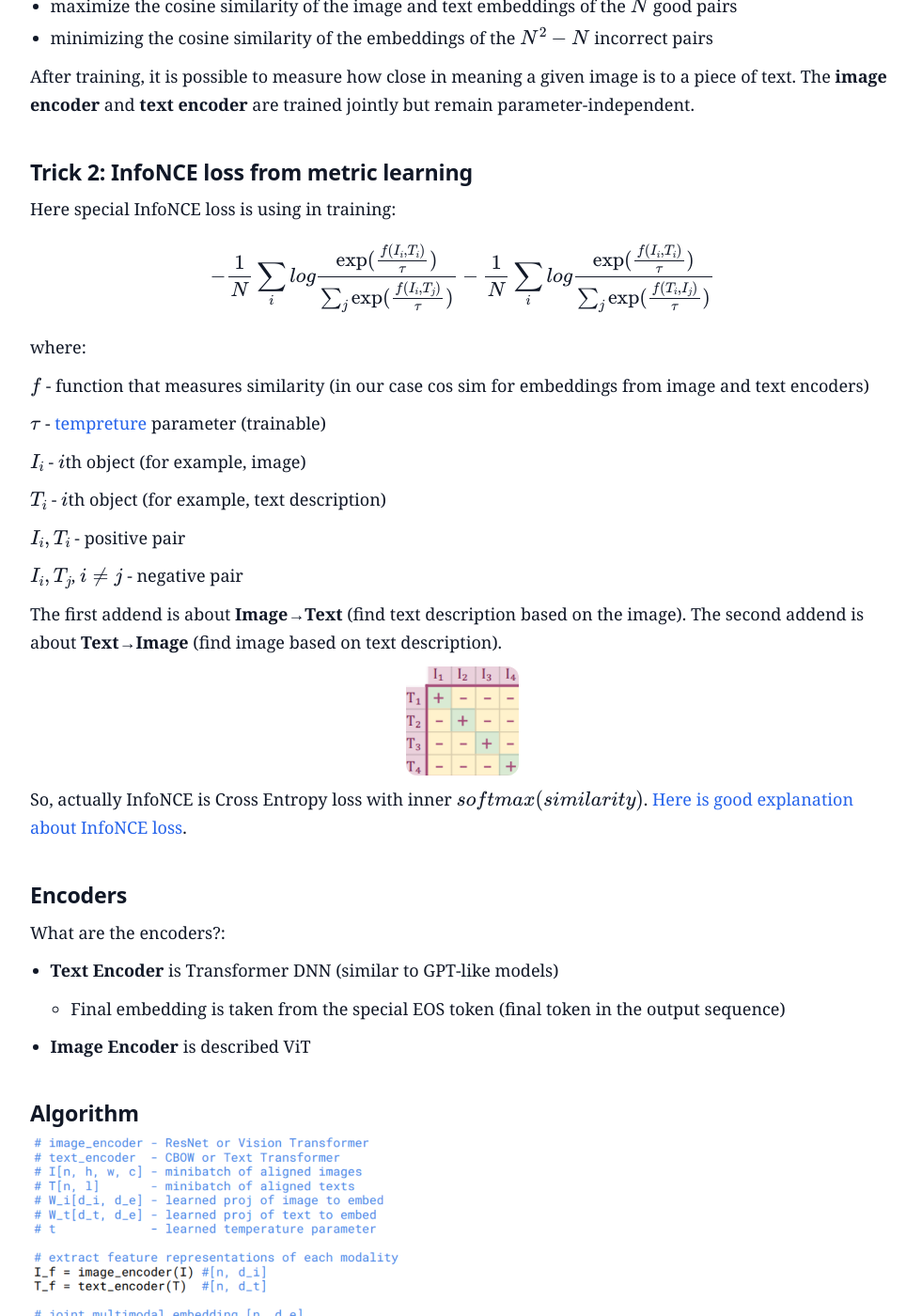
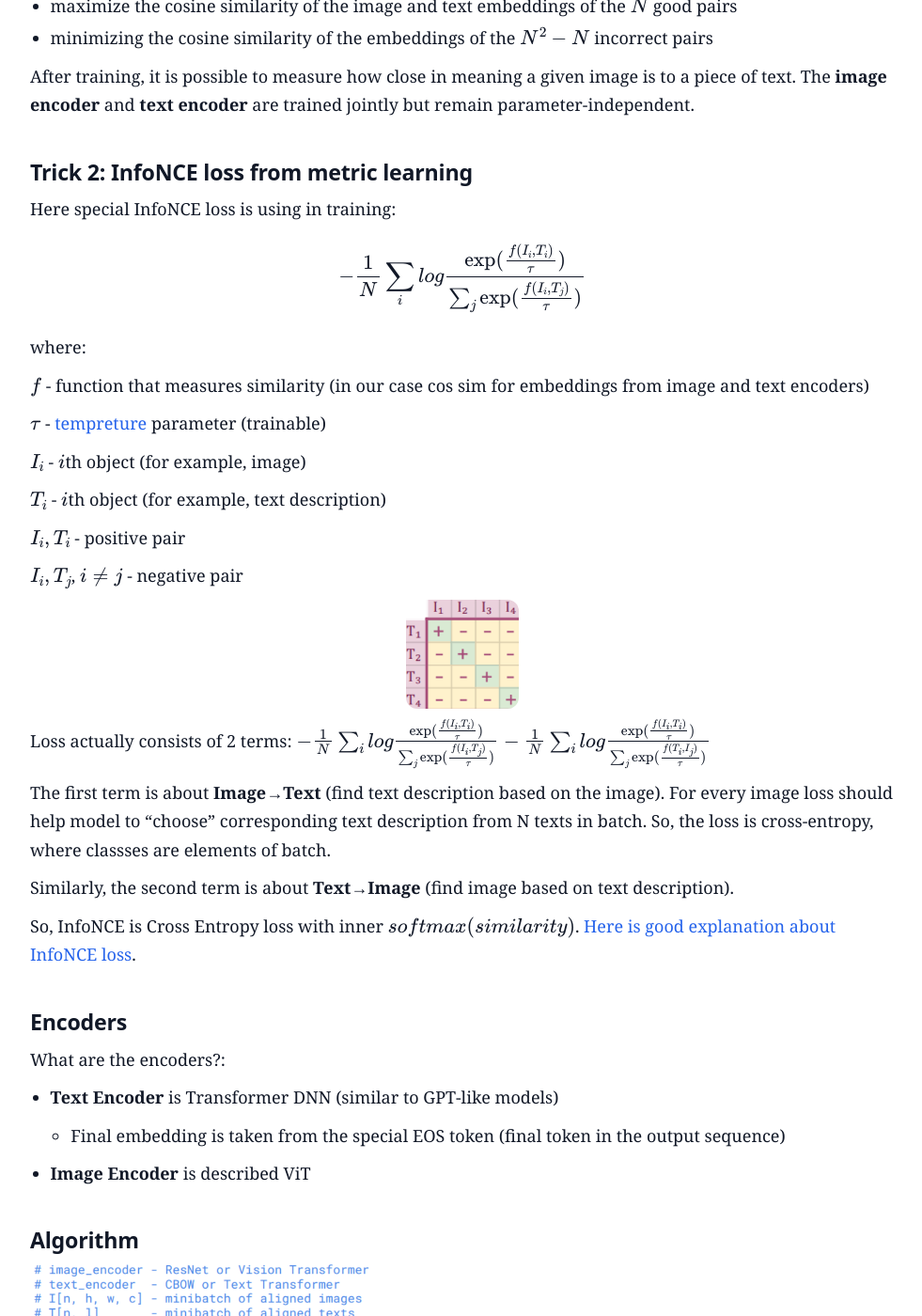
Before and after one commit to kuzudev/kuzudev.github.io, a Jekyll site: the page built from articles/clip.md, in a window 1280 px wide and 1400 px high, scrolled down 1477 px. Shown: the whole window at 94% size, without its empty margins (148-1129 px from the left). Built offline with Jekyll 4.4.1, drawn with Linux system fonts in a browser that asks for light colours; our own code applies the rules of GitHub Pages for plain Markdown files.

Commit message:
edit clip note

```diff
--- a/articles/clip.md
+++ b/articles/clip.md
@@ -49,13 +49,19 @@ $$I_i, T_i$$ - positive pair
 $$I_i, T_j$$, $$i \neq j$$ - negative pair
 
 
-The first addend is about **Image→Text** (find text description based on the image). The second addend is about **Text→Image** (find image based on text description).
+<img src="clip/3.png" alt="diagram" width="120" style="display:block; margin:auto;">
+
+Loss actually consists of 2 terms:
+$$
+-\frac{1}{N}\sum_ilog{\frac{\exp(\frac{f(I_i, T_i)}{\tau})}{\sum_j\exp(\frac{f(I_i, T_j)}{\tau})}} - \frac{1}{N}\sum_ilog{\frac{\exp(\frac{f(I_i, T_i)}{\tau})}{\sum_j\exp(\frac{f(T_i, I_j)}{\tau})}}
+$$
 
 
-<img src="clip/3.png" alt="diagram" width="120" style="display:block; margin:auto;">
+The first term is about **Image→Text** (find text description based on the image). For every image loss should help model to "choose" corresponding text description from N texts in batch. So, the loss is cross-entropy, where classses are elements of batch.
 
+Similarly, the second term is about **Text→Image** (find image based on text description).
 
-So, actually InfoNCE is Cross Entropy loss with inner $$softmax(similarity)$$.
+So, InfoNCE is Cross Entropy loss with inner $$softmax(similarity)$$.
 [Here is good explanation about InfoNCE loss](https://ankeshanand.com/blog/2020/01/26/contrative-self-supervised-learning.html).
 
 ## Encoders
```
Also changed, not shown: other parts of articles/clip.md (+1 -1 lines).
